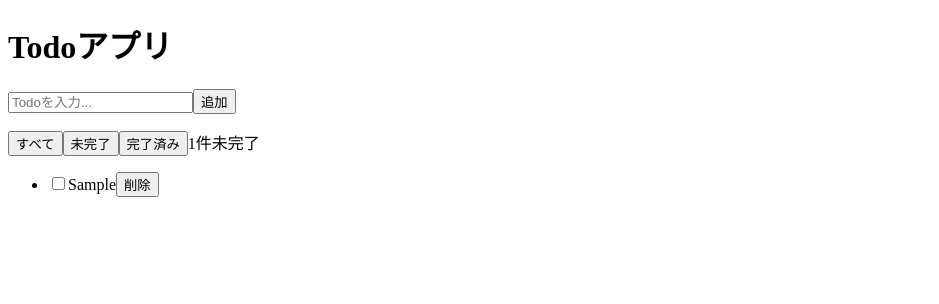
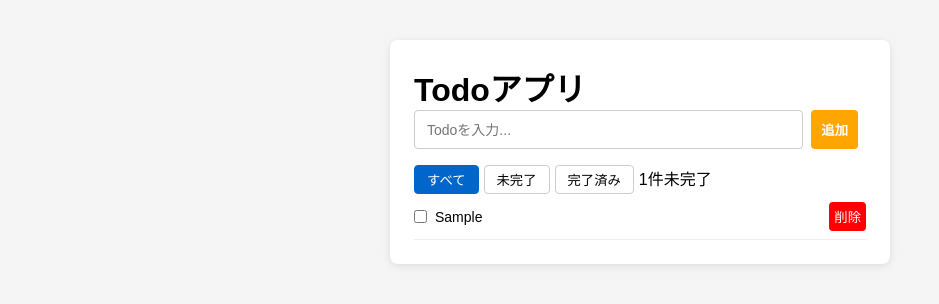
Before and after one commit to m-tsuruoka/react-todo-app, a React (Vite) app: page / in a window 1280 px wide. Both pictures are taken after typing "Sample" into the empty fields and a click on the button "追加". Shown: the top 304 px of the page, without its empty margins (0-939 px from the left). Built offline with nearby package versions, Linux system fonts and the light colour scheme.

Commit message:
スタイリング

```diff
--- a/src/App.css
+++ b/src/App.css
@@ -0,0 +1,97 @@
+.completed {
+  text-decoration: line-through;
+  color: #aaa;
+}
+
+.form-btn{
+  background-color: orange;
+  color: white;
+  padding: 10px;
+  border: none;
+  font-weight: bold;
+  border-radius: 4px;
+}
+
+.delete-btn{
+  background-color: red;
+  color: white;
+  border: none;
+  padding: 5px;
+  border-radius: 4px;
+}
+
+
+.filter-btn {
+  padding: 4px 12px;
+  margin-right: 5px;
+  border: 1px solid #ccc;
+  border-radius: 4px;
+  cursor: pointer;
+  background: white;
+}
+
+.filter-btn.active {
+  background: #0066cc;
+  color: white;
+  border-color: #0066cc;
+}
+
+/* リセット */
+* {
+  box-sizing: border-box;
+  margin: 0;
+  padding: 0;
+}
+
+body {
+  font-family: sans-serif;
+  background: #f5f5f5;
+}
+
+/* アプリ全体のコンテナ */
+.app {
+  max-width: 500px;
+  margin: 40px auto;
+  background: white;
+  padding: 24px;
+  border-radius: 8px;
+  box-shadow: 0 2px 8px rgba(0, 0, 0, 0.1);
+}
+
+/* 入力フォーム */
+.add-form {
+  display: flex;
+  gap: 8px;
+  margin-bottom: 16px;
+}
+
+.add-form input {
+  flex: 1;
+  padding: 8px 12px;
+  border: 1px solid #ccc;
+  border-radius: 4px;
+  font-size: 14px;
+}
+
+/* Todoリスト */
+.todo-list {
+  list-style: none;
+}
+
+.todo-item {
+  display: flex;
+  align-items: center;
+  gap: 8px;
+  padding: 8px 0;
+  border-bottom: 1px solid #eee;
+}
+
+.todo-text {
+  flex: 1;
+  font-size: 14px;
+}
+
+.completed {
+  text-decoration: line-through;
+  color: #aaa;
+}
--- a/src/components/AddTodoForm.jsx
+++ b/src/components/AddTodoForm.jsx
@@ -14,7 +14,7 @@ function AddTodoForm({ inputText, onInputChange, onAddTodo }) {
         onChange={(e) => onInputChange(e.target.value)} // 💡 自分で実装の部分：親のStateを更新する
         placeholder="Todoを入力..."
       />
-      <button type="submit">追加</button>
+      <button className="form-btn" type="submit">追加</button>
       <p></p>
     </form>
   );
--- a/src/components/TodoItem.jsx
+++ b/src/components/TodoItem.jsx
@@ -1,3 +1,4 @@
+import "../App.css";
 function TodoItem({ todo, onToggle, onDelete }) {
   return (
     <li className="todo-item">
@@ -6,8 +7,8 @@ function TodoItem({ todo, onToggle, onDelete }) {
         checked={todo.completed}
         onChange={() => onToggle(todo.id)}
       />
-      <span className="todo-text">{todo.text}</span>
-      <button onClick={() => onDelete(todo.id)}>削除</button>
+      <span className={todo.completed ? "todo-text completed" : "todo-text"}>{todo.text}</span>
+      <button className="delete-btn" onClick={() => onDelete(todo.id)}>削除</button>
     </li>
   );
 }
```
Also changed, not shown: src/components/FilterBar.jsx (indentation only).
